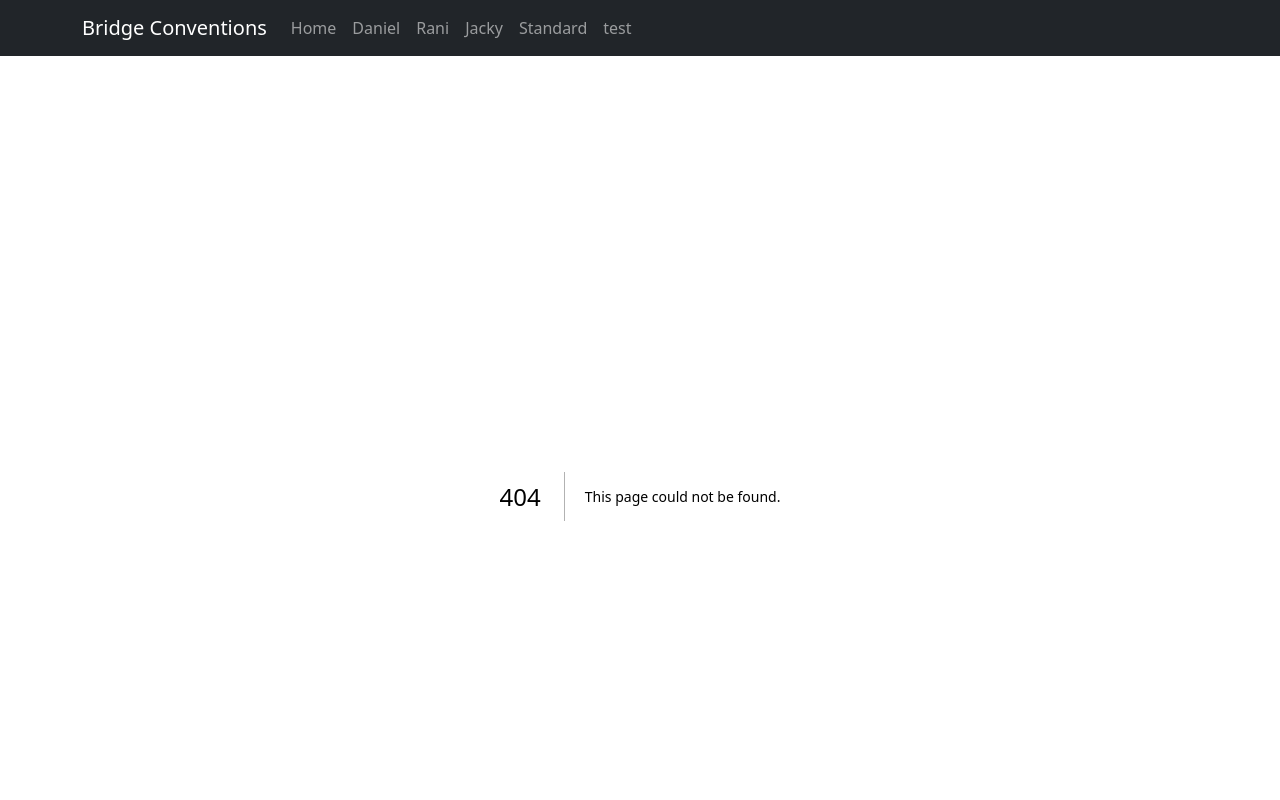
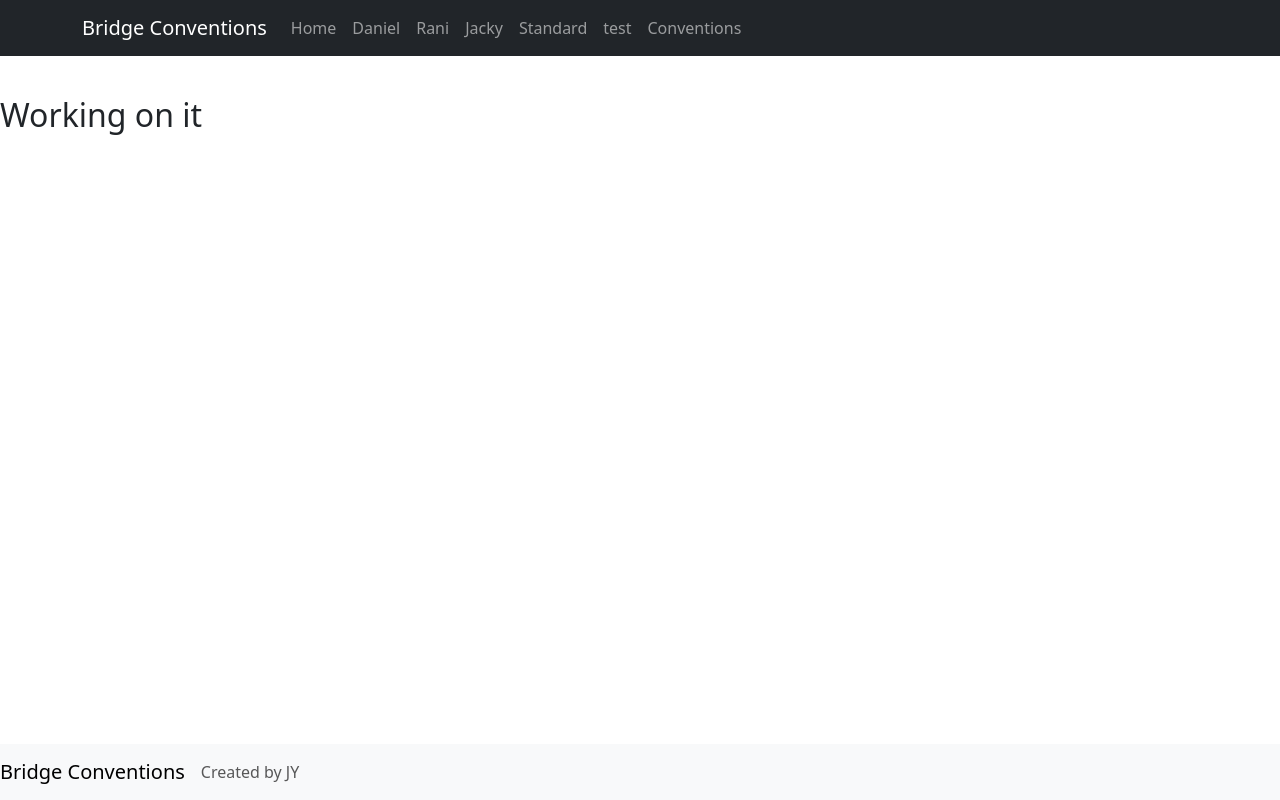
Before and after one commit to azureyau/bidding, a Next.js app: page /conventions in a window 1280 px wide. Before the commit this address had no page. Shown: the top 800 px of the page. Built offline with nearby package versions, Linux system fonts and the light colour scheme.

Commit message:
fixed grids 2

```diff
--- /dev/null
+++ b/pages/conventions.js
@@ -0,0 +1,3 @@
+export default function Conventions() {
+  return <h2>Working on it</h2>
+}
--- a/pages/player/[playerName].js
+++ b/pages/player/[playerName].js
@@ -27,12 +27,12 @@ export default function Player() {
         <p>loading.. Please wait</p>
       </>
     )
+  let pName = playerName ? playerName[0].toUpperCase() + playerName.slice(1) : ''
 
   return (
     <>
-      <div className="container-fluid">
-        <p>Player: {data?.player}</p>
-      </div>
+      <div className="container-fluid"></div>
+      <p>Player: {pName}</p>
       <MainFrame data={data} />
     </>
   )
--- a/src/Component/BidOptions.jsx
+++ b/src/Component/BidOptions.jsx
@@ -8,7 +8,7 @@ export default function BidOptions(props) {
           ${props.selected ? 'active' : 'list-group-item-action'}`}>
         <Row>
           <div
-            className="col-11"
+            className="col-md-11 col-sm-10.5 col-10"
             style={{ cursor: 'pointer' }}
             onClick={() => {
               console.log(props.selected)
@@ -25,7 +25,7 @@ export default function BidOptions(props) {
             {props.response.bid}: {props.response.meaning}
           </div>
           {props.selected ? (
-            <div className="col-1">
+            <div className="col-md-1 col-sm-1.5 col-1">
               <Button
                 type="button"
                 className="btn btn-secondary"
--- a/src/Component/Footer.jsx
+++ b/src/Component/Footer.jsx
@@ -1,7 +1,12 @@
+import { Navbar } from 'react-bootstrap'
+
 export default function Footer() {
   return (
     <>
-      <p>this is footer</p>
+      <Navbar className="fixed-bottom bg-body-tertiary navbar-expand-sm">
+        <Navbar.Brand>Bridge Conventions</Navbar.Brand>
+        <Navbar.Text>Created by JY</Navbar.Text>
+      </Navbar>
     </>
-  );
+  )
 }
--- a/src/Component/MainFrame.jsx
+++ b/src/Component/MainFrame.jsx
@@ -44,7 +44,7 @@ export default function MainFrame(props) {
             </div>
           </div>
         ) : (
-          <h2> Start bidding below</h2>
+          <h2> Start bidding by clicking the options below</h2>
         )}
       </Container>
       <BiddingBox response={currentResponses} onBid={handleBid} />
--- a/src/Component/MainNav.jsx
+++ b/src/Component/MainNav.jsx
@@ -1,12 +1,15 @@
+/* eslint-disable react/react-in-jsx-scope */
 import { Container, Nav, Navbar } from 'react-bootstrap'
 import Link from 'next/link'
 
 export default function MainNav() {
   return (
     <>
-      <Navbar className="fixed-top navbar-dark bg-dark">
+      <Navbar className="fixed-top navbar-dark bg-dark navbar-expand-sm" expand="sm">
         <Container>
           <Navbar.Brand>Bridge Conventions</Navbar.Brand>
+          <Navbar.Toggle aria-controls="basic-navbar-nav" />
+          <Navbar.Collapse id="basic-navbar-nav">
             <Nav className="me-auto">
               <Link href="/" passHref legacyBehavior>
                 <Nav.Link>Home</Nav.Link>
@@ -19,14 +22,22 @@ export default function MainNav() {
               </Link>
               <Link href="/player/jacky" passHref legacyBehavior>
                 <Nav.Link>Jacky</Nav.Link>
-            </Link>{' '}
+              </Link>
+              <div className="d-none d-md-block">
                 <Link href="/player/standard" passHref legacyBehavior>
                   <Nav.Link>Standard</Nav.Link>
                 </Link>
-            <Link href="/player/test" passHref legacyBehavior>
+              </div>
+              <div className="d-none d-md-block">
+                <Link href="/player/test" passHref legacyBehavior d>
                   <Nav.Link>test</Nav.Link>
                 </Link>
+              </div>
+              <Link href="/conventions" passHref legacyBehavior>
+                <Nav.Link>Conventions</Nav.Link>
+              </Link>
             </Nav>
+          </Navbar.Collapse>
         </Container>
       </Navbar>
       <br />
```
Lines whose indentation alone changed are shown as unchanged.
